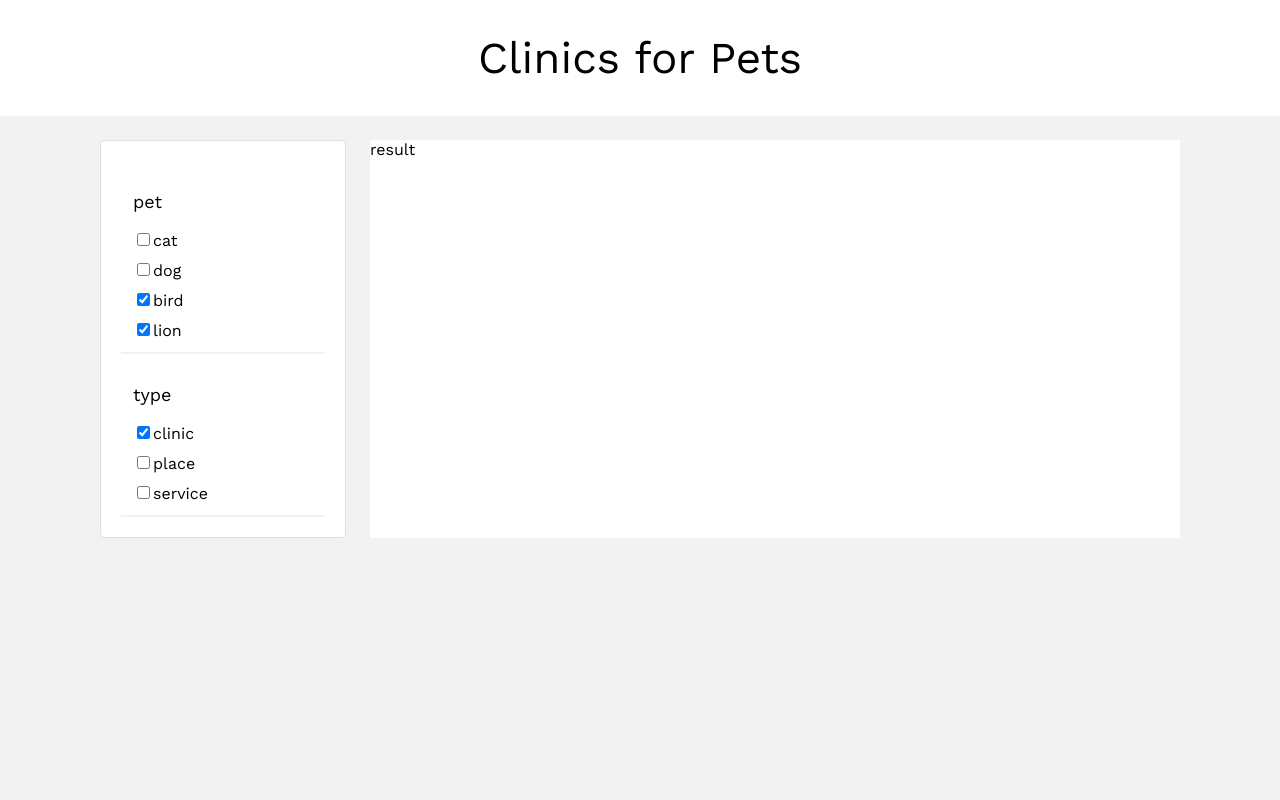
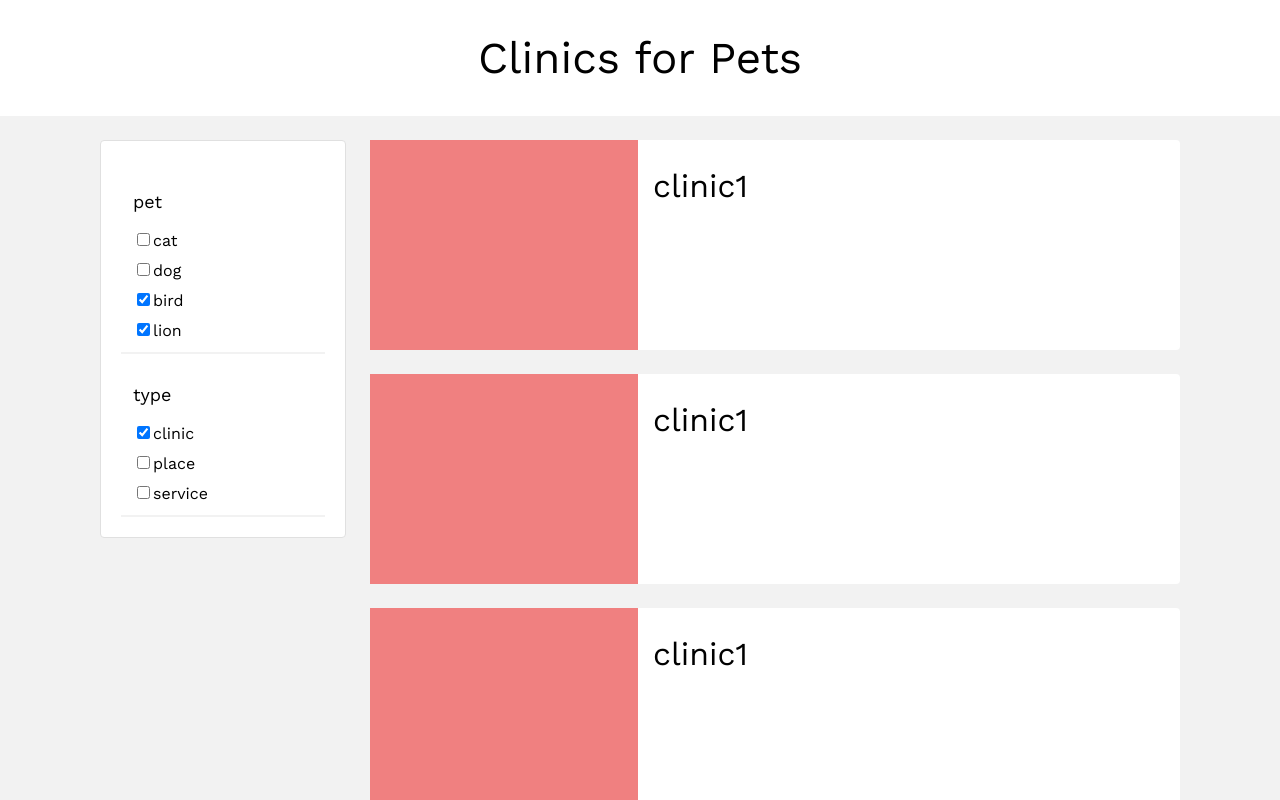
Before and after one commit to pwanstax/jubmeng-rainbow-frontend, a React (Create React App) app: page / in a window 1280 px wide. Shown: the top 800 px of the page. Built offline with nearby package versions, Linux system fonts and the light colour scheme.

Commit message:
result part in process

```diff
--- /dev/null
+++ b/src/assets/styles/components/ClinicCard.scss
@@ -0,0 +1,28 @@
+.clinic-card {
+    background-color: var(--white);
+    width: 100%;
+    height: 210px;
+
+    margin-bottom: 24px;
+    border-radius: 4px;
+    border-width: 1px;
+
+    display: flex;
+
+}
+.pic {
+    width: 268px;
+    background-color: lightcoral;
+}
+.description {
+    display: flex;
+    flex-direction: column;
+    padding: 0 15px 0;
+}
+.circle {
+    display: flex;
+    width: 50px;
+    height: 50px;
+    background-color: green;
+    border-radius: 50%;
+  }
--- a/src/assets/styles/globals.scss
+++ b/src/assets/styles/globals.scss
@@ -1,6 +1,7 @@
 @import "./utilities.scss";
 @import "./pages/HomePage.scss";
 @import "./pages/ClinicPage.scss";
+@import "./components/ClinicCard.scss";
 
 * {
   font-size: 16px;
--- a/src/assets/styles/pages/ClinicPage.scss
+++ b/src/assets/styles/pages/ClinicPage.scss
@@ -42,11 +42,11 @@
     display: flex;
     flex-direction: column;
     padding: 20px;
+    height: fit-content;
 }
 .result-box {
-    background-color: var(--white);
-    // display: flex;
-    // flex-direction: column;
+    display: flex;
+    flex-direction: column;
 }
 .category-box {
     border-width: 2px 0;
--- /dev/null
+++ b/src/components/ClinicCard.jsx
@@ -0,0 +1,15 @@
+const ClinicCard = ({clinic}) => {
+  const {name, address, rating, ratingCount, image} = clinic;
+  return (
+    <div className="clinic-card">
+      <div className="pic" />
+      <div className="description">
+        <h2>{name}</h2>
+        {Array.from({length: rating}, (_, i) => (
+          <circle key={i} />
+        ))}
+      </div>
+    </div>
+  );
+};
+export default ClinicCard;
--- a/src/pages/ClinicPage.jsx
+++ b/src/pages/ClinicPage.jsx
@@ -1,11 +1,55 @@
 import React, {useState} from "react";
+import ClinicCard from "../components/ClinicCard";
 
 const ClinicPage = () => {
   const demo = {
     pet: {cat: false, dog: false, bird: true, lion: true},
     type: {clinic: true, place: false, service: false},
   };
+  const demo2 = [
+    {
+      name: "clinic1",
+      address: "testtest",
+      raing: 4,
+      ratingCount: 14,
+      image:
+        "https://www.houstonansweringservices.com/site/wp-content/uploads/2018/08/veterinarian.jpg",
+    },
+    {
+      name: "clinic1",
+      address: "testtest",
+      raing: 4,
+      ratingCount: 14,
+      image:
+        "https://www.houstonansweringservices.com/site/wp-content/uploads/2018/08/veterinarian.jpg",
+    },
+    {
+      name: "clinic1",
+      address: "testtest",
+      raing: 4,
+      ratingCount: 14,
+      image:
+        "https://www.houstonansweringservices.com/site/wp-content/uploads/2018/08/veterinarian.jpg",
+    },
+    {
+      name: "clinic1",
+      address: "testtest",
+      raing: 4,
+      ratingCount: 14,
+      image:
+        "https://www.houstonansweringservices.com/site/wp-content/uploads/2018/08/veterinarian.jpg",
+    },
+    {
+      name: "clinic1",
+      address: "testtest",
+      raing: 4,
+      ratingCount: 14,
+      image:
+        "https://www.houstonansweringservices.com/site/wp-content/uploads/2018/08/veterinarian.jpg",
+    },
+  ];
   const [filterList, setFilterList] = useState(demo);
+  const [clinicList, setClinicList] = useState(demo2);
 
   return (
     <div className="clinic-page-container">
@@ -41,7 +85,11 @@ const ClinicPage = () => {
               );
             })}
           </div>
-          <div className="result-box">result</div>
+          <div className="result-box">
+            {clinicList.map((clinic, i) => {
+              return <ClinicCard clinic={clinic} />;
+            })}
+          </div>
         </div>
       </div>
     </div>
```
